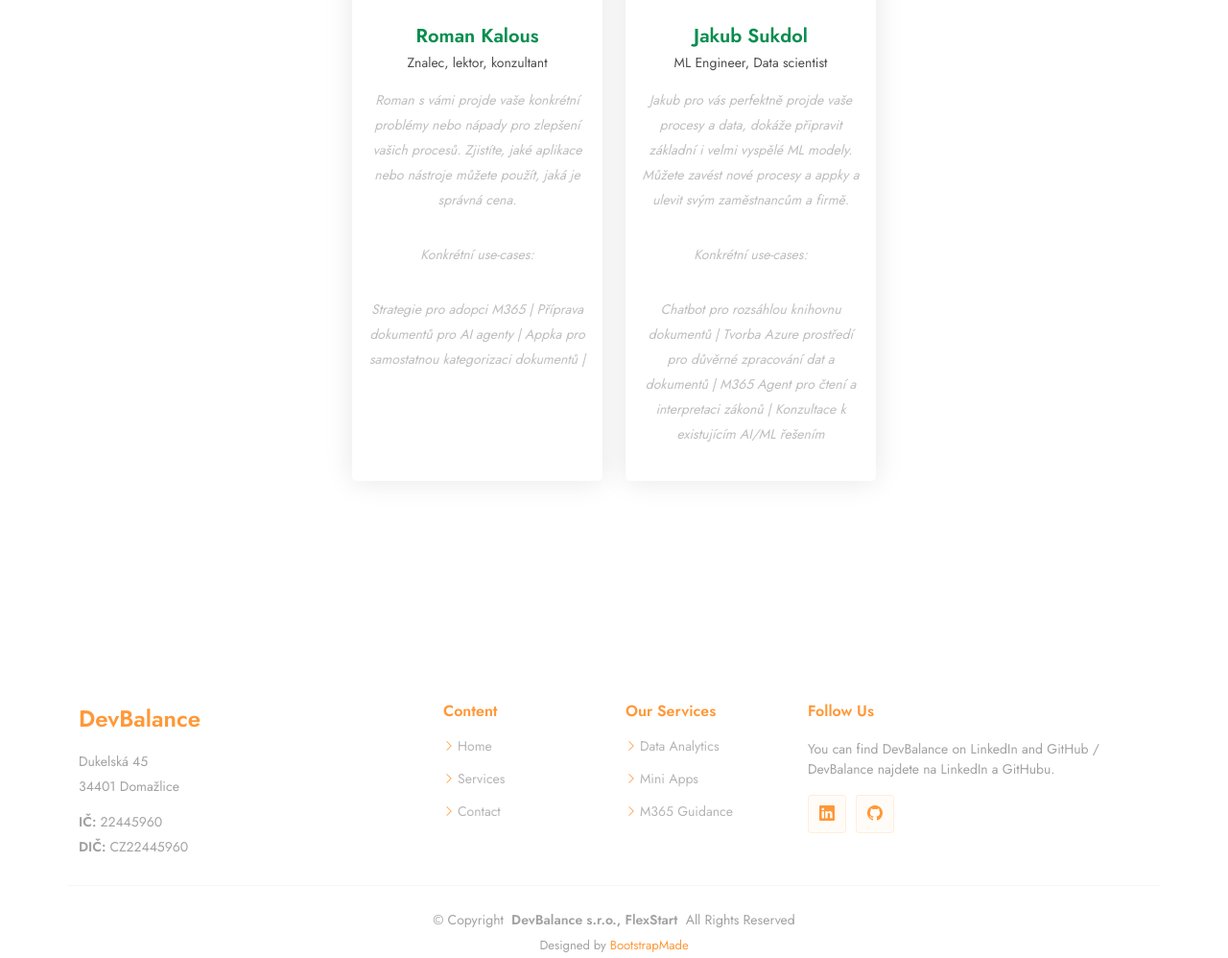
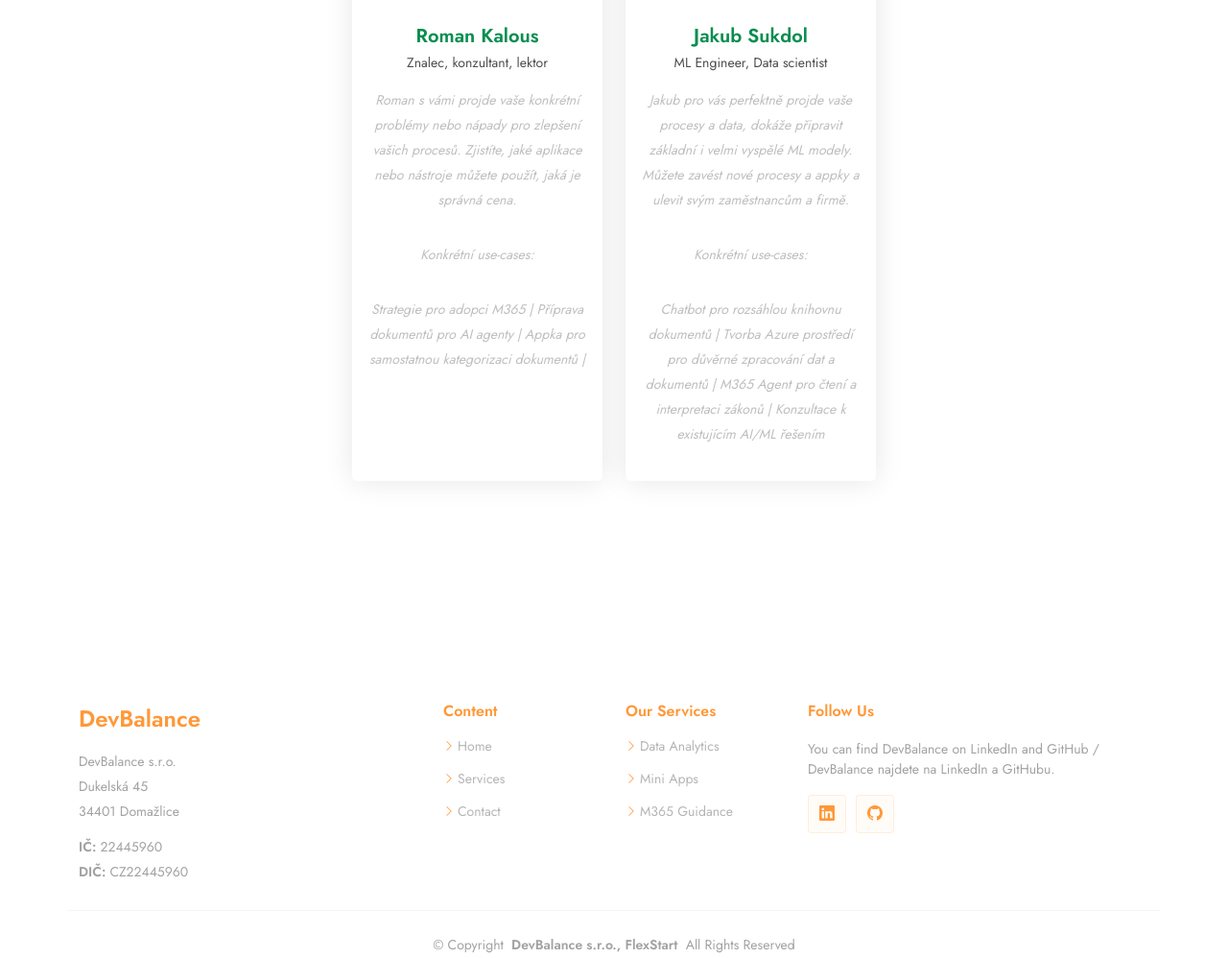
Before and after one commit to DevBalance/DevBalance.github.io, a plain HTML site: page index.html in a window 1280 px wide. Shown: the part 3849-4847 px from the top of the page at 96% size. Drawn offline with Linux system fonts and the light colour scheme.

Commit message:
team members update

```diff
--- a/index.html
+++ b/index.html
@@ -507,7 +507,7 @@
               </div>
               <div class="member-info">
                 <h4>Roman Kalous</h4>
-                <span>Znalec, lektor, konzultant</span>
+                <span>Znalec, konzultant, lektor</span>
                 <p>Roman s vámi projde vaše konkrétní problémy nebo nápady pro zlepšení vašich procesů. Zjistíte, jaké aplikace nebo nástroje můžete použít, jaká je správná cena. </p>
                 <p>Konkrétní use-cases: </p>
                 <p>Strategie pro adopci M365 | Příprava dokumentů pro AI agenty | Appka pro samostatnou kategorizaci dokumentů | </p>
@@ -686,6 +686,7 @@
             <span class="sitename">DevBalance</span>
           </a>
           <div class="footer-contact pt-3">
+            <p>DevBalance s.r.o.</p>
             <p>Dukelská 45</p>
             <p>34401 Domažlice</p>
             <p class="mt-3"><strong>IČ:</strong> <span>22445960</span></p>
```
